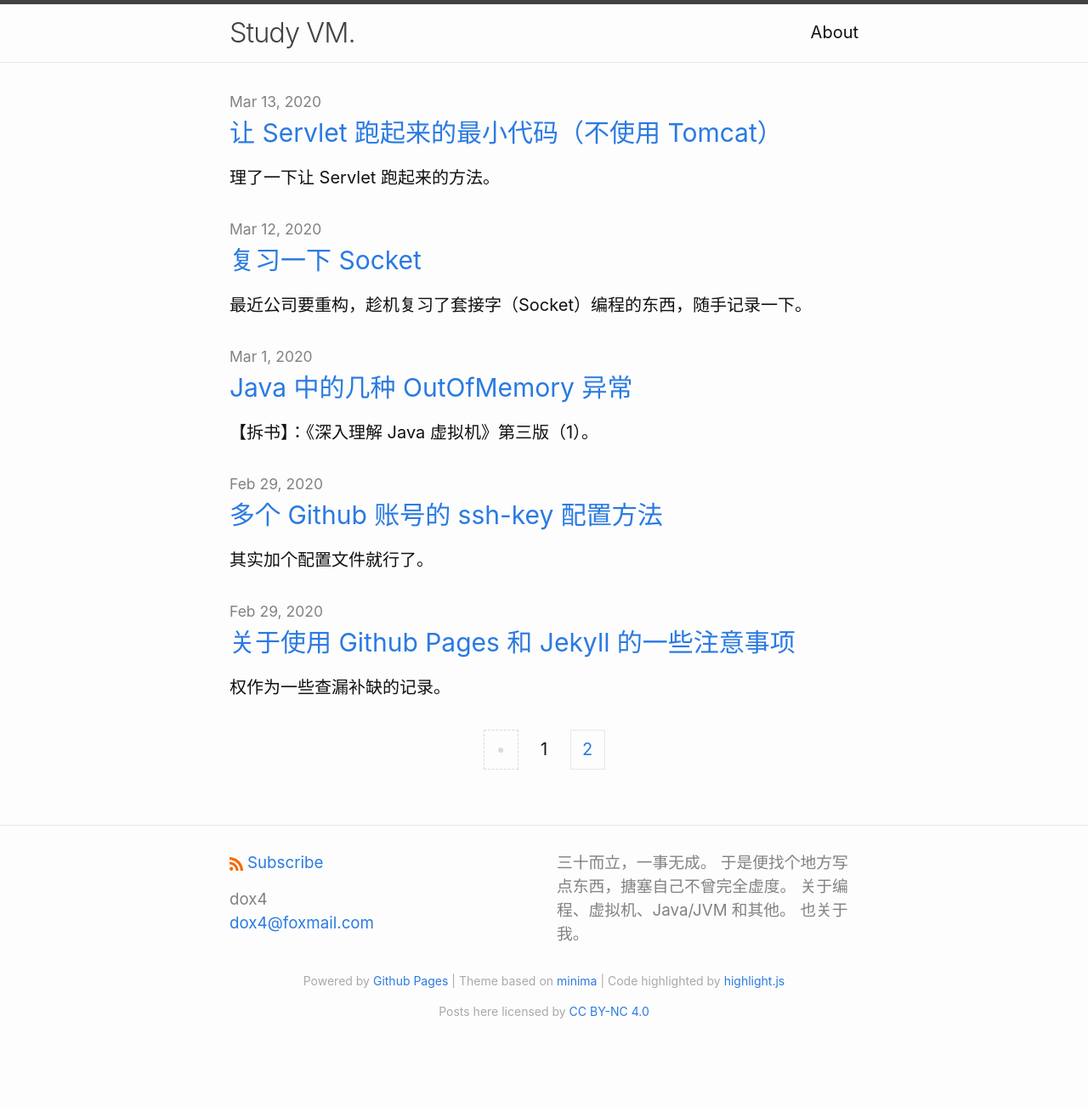
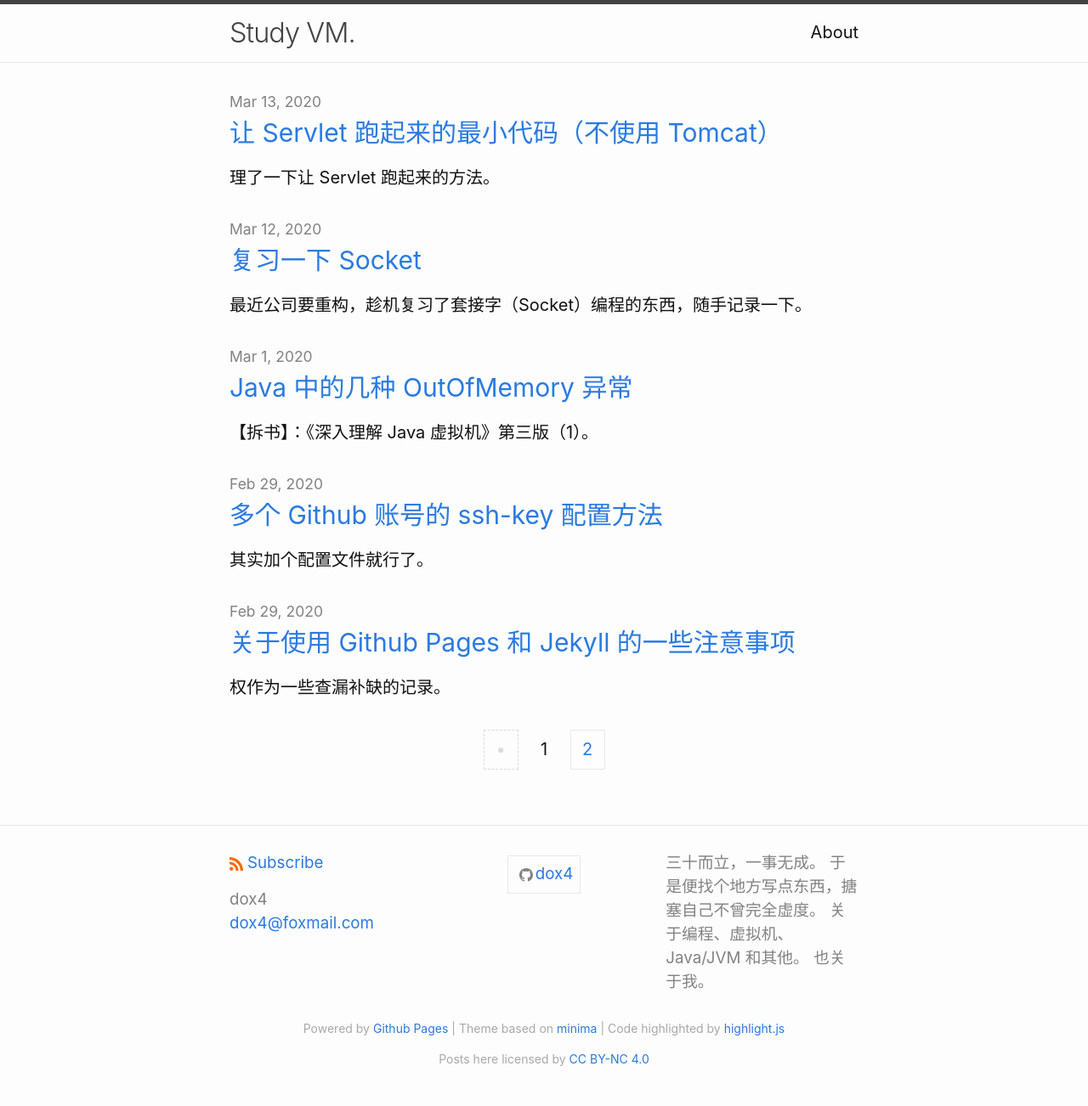
Before and after one commit to dox4/dox4.github.io, a Jekyll site: the page built from index.html, in a window 1280 px wide. Shown: the whole page at 85% size. Built offline with Jekyll 4.4.1, drawn with Linux system fonts in a browser that asks for light colours; the list of posts is cut into pages by our own code; before the commit the page ends 1246 px from its top, so only the background shows below that.

Commit message:
change theme settings

```diff
--- a/_config.yml
+++ b/_config.yml
@@ -42,6 +42,9 @@
 # permalink: /:year/:month/:day/:title
 paginate: 5
 
+social_links:
+  github: dox4
+
 markdown: kramdown
 kramdown:
   input: GFM
--- a/_includes/footer.html
+++ b/_includes/footer.html
@@ -23,13 +23,16 @@
         {%- endif %}
       </div>
       <div class="footer-col">
+        <div class="social-links">
+          {%- include social.html -%}
+        </div>
+      </div>
+      <div class="footer-col">
         <p>{{ site.description | escape }}</p>
       </div>
     </div>
 
-    <div class="social-links">
-      {%- include social.html -%}
-    </div>
+
     <div class="powered-by">
       <p>Powered by <a href="https://pages.github.com/">Github Pages</a> | Theme based on <a
           href="https://github.com/jekyll/minima">minima</a> | Code highlighted by <a
--- a/_includes/social.html
+++ b/_includes/social.html
@@ -1,21 +1,80 @@
-{%- assign social = site.minima.social_links -%}
+{%- assign social = site.social_links -%}
 
 <ul class="social-media-list">
-  {%- for glb in social.gitlab -%}{%- if glb.username and glb.instance -%}<li><a rel="me" href="https://{{ glb.instance | cgi_escape | escape}}/{{glb.username}}" title="{{ glb.username | escape }}"><svg class="svg-icon grey"><use xlink:href="{{ '/assets/minima-social-icons.svg#gitlab' | relative_url }}"></use></svg></a></li>{%- endif -%}{%- endfor -%}
-  {%- if social.dribbble -%}<li><a rel="me" href="https://dribbble.com/{{ social.dribbble | cgi_escape | escape }}" title="{{ social.dribbble | escape }}"><svg class="svg-icon grey"><use xlink:href="{{ '/assets/minima-social-icons.svg#dribbble' | relative_url }}"></use></svg></a></li>{%- endif -%}
-  {%- if social.facebook -%}<li><a rel="me" href="https://www.facebook.com/{{ social.facebook | cgi_escape | escape }}" title="{{ social.facebook | escape }}"><svg class="svg-icon grey"><use xlink:href="{{ '/assets/minima-social-icons.svg#facebook' | relative_url }}"></use></svg></a></li>{%- endif -%}
-  {%- if social.flickr -%}<li><a rel="me" href="https://www.flickr.com/photos/{{ social.flickr | cgi_escape | escape }}" title="{{ social.flickr | escape }}"><svg class="svg-icon grey"><use xlink:href="{{ '/assets/minima-social-icons.svg#flickr' | relative_url }}"></use></svg></a></li>{%- endif -%}
-  {%- if social.github -%}<li><a rel="me" href="https://github.com/{{ social.github | cgi_escape | escape }}" title="{{ social.github | escape }}"><svg class="svg-icon grey"><use xlink:href="{{ '/assets/minima-social-icons.svg#github' | relative_url }}"></use></svg></a></li>{%- endif -%}
-  {%- if social.stackoverflow -%}<li><a rel="me" href="https://stackoverflow.com/users/{{ social.stackoverflow | cgi_escape | escape }}" title="{{ social.stackoverflow | escape }}"><svg class="svg-icon grey"><use xlink:href="{{ '/assets/minima-social-icons.svg#stackoverflow' | relative_url }}"></use></svg></a></li>{%- endif -%}
-  {%- if social.instagram -%}<li><a rel="me" href="https://www.instagram.com/{{ social.instagram | cgi_escape | escape }}" title="{{ social.instagram | escape }}"><svg class="svg-icon grey"><use xlink:href="{{ '/assets/minima-social-icons.svg#instagram' | relative_url }}"></use></svg></a></li>{%- endif -%}
-  {%- if social.linkedin -%}<li><a rel="me" href="https://www.linkedin.com/in/{{ social.linkedin | cgi_escape | escape }}" title="{{ social.linkedin | escape }}"><svg class="svg-icon grey"><use xlink:href="{{ '/assets/minima-social-icons.svg#linkedin' | relative_url }}"></use></svg></a></li>{%- endif -%}
-  {%- if social.pinterest -%}<li><a rel="me" href="https://www.pinterest.com/{{ social.pinterest | cgi_escape | escape }}" title="{{ social.pinterest | escape }}"><svg class="svg-icon grey"><use xlink:href="{{ '/assets/minima-social-icons.svg#pinterest' | relative_url }}"></use></svg></a></li>{%- endif -%}
-  {%- for mst in social.mastodon -%}{%- if mst.username and mst.instance -%}<li><a rel="me" href="https://{{ mst.instance | cgi_escape | escape}}/@{{mst.username}}" title="{{ mst.username | escape }}"><svg class="svg-icon grey"><use xlink:href="{{ '/assets/minima-social-icons.svg#mastodon' | relative_url }}"></use></svg></a></li>{%- endif -%}{%- endfor -%}
-  {%- if social.twitter -%}<li><a rel="me" href="https://twitter.com/{{ social.twitter | cgi_escape | escape }}" title="{{ social.twitter | escape }}"><svg class="svg-icon grey"><use xlink:href="{{ '/assets/minima-social-icons.svg#twitter' | relative_url }}"></use></svg></a></li>{%- endif -%}
-  {%- if social.youtube -%}<li><a rel="me" href="https://www.youtube.com/{{ social.youtube | cgi_escape | escape }}" title="{{ social.youtube | escape }}"><svg class="svg-icon grey"><use xlink:href="{{ '/assets/minima-social-icons.svg#youtube' | relative_url }}"></use></svg></a></li>{%- endif -%}
-  {%- if social.youtube_channel -%}<li><a rel="me" href="https://www.youtube.com/channel/{{ social.youtube_channel | cgi_escape | escape }}" title="{{ social.youtube_channel_name | escape | default: 'YouTube' }}"><svg class="svg-icon grey"><use xlink:href="{{ '/assets/minima-social-icons.svg#youtube' | relative_url }}"></use></svg></a></li>{%- endif -%}
-  {%- if social.telegram -%}<li><a rel="me" href="https://t.me/{{ social.telegram | cgi_escape | escape }}" title="{{ social.telegram | escape }}"><svg class="svg-icon grey"><use xlink:href="{{ '/assets/minima-social-icons.svg#telegram' | relative_url }}"></use></svg></a></li>{%- endif -%}
-  {%- if social.keybase -%}<li><a rel="me" href="https://keybase.io/{{ social.keybase | cgi_escape | escape }}" title="{{ social.keybase | escape }}"><svg class="svg-icon grey"><use xlink:href="{{ '/assets/minima-social-icons.svg#keybase' | relative_url }}"></use></svg></a></li>{%- endif -%}
-  {%- if social.microdotblog -%}<li><a rel="me" href="https://micro.blog/{{ social.microdotblog | cgi_escape | escape }}" title="{{ social.microdotblog | escape }}"><svg class="svg-icon grey"><use xlink:href="{{ '/assets/minima-social-icons.svg#microdotblog' | relative_url }}"></use></svg></a></li>{%- endif -%}
-  {%- if social.devto -%}<li><a href="https://dev.to/{{ social.devto | cgi_escape | escape }}" title="{{ social.devto | escape }}"><svg class="svg-icon grey"><use xlink:href="{{ '/assets/minima-social-icons.svg#devto' | relative_url }}"></use></svg></a></li>{%- endif -%}
+  {%- for glb in social.gitlab -%}{%- if glb.username and glb.instance -%}<li><a rel="me"
+      href="https://{{ glb.instance | cgi_escape | escape}}/{{glb.username}}" title="{{ glb.username | escape }}"><svg
+        class="svg-icon grey">
+        <use xlink:href="{{ '/assets/minima-social-icons.svg#gitlab' | relative_url }}"></use>
+      </svg></a></li>{%- endif -%}{%- endfor -%}
+  {%- if social.dribbble -%}<li><a rel="me" href="https://dribbble.com/{{ social.dribbble | cgi_escape | escape }}"
+      title="{{ social.dribbble | escape }}"><svg class="svg-icon grey">
+        <use xlink:href="{{ '/assets/minima-social-icons.svg#dribbble' | relative_url }}"></use>
+      </svg></a></li>{%- endif -%}
+  {%- if social.facebook -%}<li><a rel="me" href="https://www.facebook.com/{{ social.facebook | cgi_escape | escape }}"
+      title="{{ social.facebook | escape }}"><svg class="svg-icon grey">
+        <use xlink:href="{{ '/assets/minima-social-icons.svg#facebook' | relative_url }}"></use>
+      </svg></a></li>{%- endif -%}
+  {%- if social.flickr -%}<li><a rel="me" href="https://www.flickr.com/photos/{{ social.flickr | cgi_escape | escape }}"
+      title="{{ social.flickr | escape }}"><svg class="svg-icon grey">
+        <use xlink:href="{{ '/assets/minima-social-icons.svg#flickr' | relative_url }}"></use>
+      </svg></a></li>{%- endif -%}
+  {%- if social.github -%}<li><a rel="me" href="https://github.com/{{ social.github | cgi_escape | escape }}"
+      title="{{ social.github | escape }}"><svg class="svg-icon grey">
+        <use xlink:href="{{ '/assets/minima-social-icons.svg#github' | relative_url }}"></use>
+      </svg>{{ social.github }}</a></li>{%- endif -%}
+  {%- if social.stackoverflow -%}<li><a rel="me"
+      href="https://stackoverflow.com/users/{{ social.stackoverflow | cgi_escape | escape }}"
+      title="{{ social.stackoverflow | escape }}"><svg class="svg-icon grey">
+        <use xlink:href="{{ '/assets/minima-social-icons.svg#stackoverflow' | relative_url }}"></use>
+      </svg></a></li>{%- endif -%}
+  {%- if social.instagram -%}<li><a rel="me"
+      href="https://www.instagram.com/{{ social.instagram | cgi_escape | escape }}"
+      title="{{ social.instagram | escape }}"><svg class="svg-icon grey">
+        <use xlink:href="{{ '/assets/minima-social-icons.svg#instagram' | relative_url }}"></use>
+      </svg></a></li>{%- endif -%}
+  {%- if social.linkedin -%}<li><a rel="me"
+      href="https://www.linkedin.com/in/{{ social.linkedin | cgi_escape | escape }}"
+      title="{{ social.linkedin | escape }}"><svg class="svg-icon grey">
+        <use xlink:href="{{ '/assets/minima-social-icons.svg#linkedin' | relative_url }}"></use>
+      </svg></a></li>{%- endif -%}
+  {%- if social.pinterest -%}<li><a rel="me"
+      href="https://www.pinterest.com/{{ social.pinterest | cgi_escape | escape }}"
+      title="{{ social.pinterest | escape }}"><svg class="svg-icon grey">
+        <use xlink:href="{{ '/assets/minima-social-icons.svg#pinterest' | relative_url }}"></use>
+      </svg></a></li>{%- endif -%}
+  {%- for mst in social.mastodon -%}{%- if mst.username and mst.instance -%}<li><a rel="me"
+      href="https://{{ mst.instance | cgi_escape | escape}}/@{{mst.username}}" title="{{ mst.username | escape }}"><svg
+        class="svg-icon grey">
+        <use xlink:href="{{ '/assets/minima-social-icons.svg#mastodon' | relative_url }}"></use>
+      </svg></a></li>{%- endif -%}{%- endfor -%}
+  {%- if social.twitter -%}<li><a rel="me" href="https://twitter.com/{{ social.twitter | cgi_escape | escape }}"
+      title="{{ social.twitter | escape }}"><svg class="svg-icon grey">
+        <use xlink:href="{{ '/assets/minima-social-icons.svg#twitter' | relative_url }}"></use>
+      </svg></a></li>{%- endif -%}
+  {%- if social.youtube -%}<li><a rel="me" href="https://www.youtube.com/{{ social.youtube | cgi_escape | escape }}"
+      title="{{ social.youtube | escape }}"><svg class="svg-icon grey">
+        <use xlink:href="{{ '/assets/minima-social-icons.svg#youtube' | relative_url }}"></use>
+      </svg></a></li>{%- endif -%}
+  {%- if social.youtube_channel -%}<li><a rel="me"
+      href="https://www.youtube.com/channel/{{ social.youtube_channel | cgi_escape | escape }}"
+      title="{{ social.youtube_channel_name | escape | default: 'YouTube' }}"><svg class="svg-icon grey">
+        <use xlink:href="{{ '/assets/minima-social-icons.svg#youtube' | relative_url }}"></use>
+      </svg></a></li>{%- endif -%}
+  {%- if social.telegram -%}<li><a rel="me" href="https://t.me/{{ social.telegram | cgi_escape | escape }}"
+      title="{{ social.telegram | escape }}"><svg class="svg-icon grey">
+        <use xlink:href="{{ '/assets/minima-social-icons.svg#telegram' | relative_url }}"></use>
+      </svg></a></li>{%- endif -%}
+  {%- if social.keybase -%}<li><a rel="me" href="https://keybase.io/{{ social.keybase | cgi_escape | escape }}"
+      title="{{ social.keybase | escape }}"><svg class="svg-icon grey">
+        <use xlink:href="{{ '/assets/minima-social-icons.svg#keybase' | relative_url }}"></use>
+      </svg></a></li>{%- endif -%}
+  {%- if social.microdotblog -%}<li><a rel="me"
+      href="https://micro.blog/{{ social.microdotblog | cgi_escape | escape }}"
+      title="{{ social.microdotblog | escape }}"><svg class="svg-icon grey">
+        <use xlink:href="{{ '/assets/minima-social-icons.svg#microdotblog' | relative_url }}"></use>
+      </svg></a></li>{%- endif -%}
+  {%- if social.devto -%}<li><a href="https://dev.to/{{ social.devto | cgi_escape | escape }}"
+      title="{{ social.devto | escape }}"><svg class="svg-icon grey">
+        <use xlink:href="{{ '/assets/minima-social-icons.svg#devto' | relative_url }}"></use>
+      </svg></a></li>{%- endif -%}
 </ul>
```
